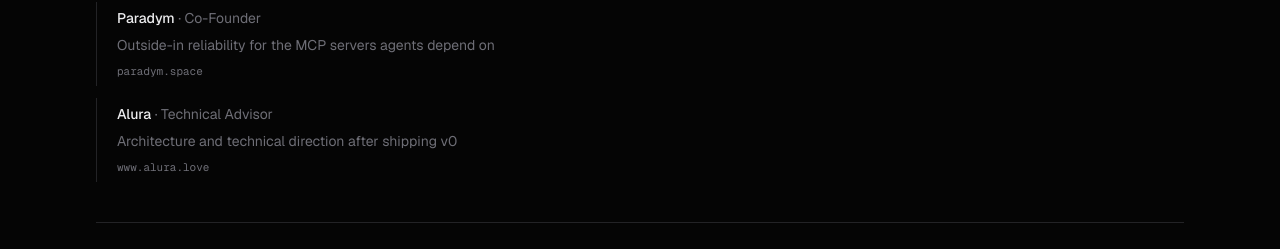
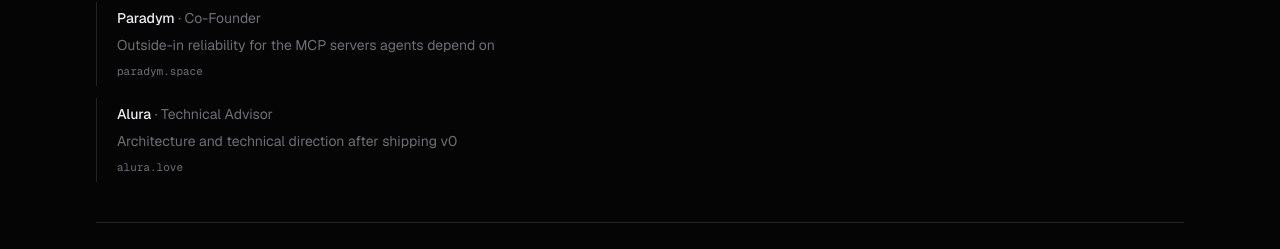
Before and after one commit to shivamratnani/ratnani_website, a Next.js app: page / in a window 1280 px wide. Shown: the part 1641-1890 px from the top of the page. Built offline with nearby package versions, Linux system fonts and the light colour scheme; no server answers.

Commit message:
Point the Alura link at the apex domain

```diff
--- a/src/data/experience.ts
+++ b/src/data/experience.ts
@@ -62,7 +62,7 @@
     start: "2026-01",
     end: "Present",
     tier: "primary",
-    url: "https://www.alura.love",
+    url: "https://alura.love",
     tagline: "Architecture and technical direction after shipping v0",
     summary: "Advising on architecture and technical direction after building v0.",
   },
```
